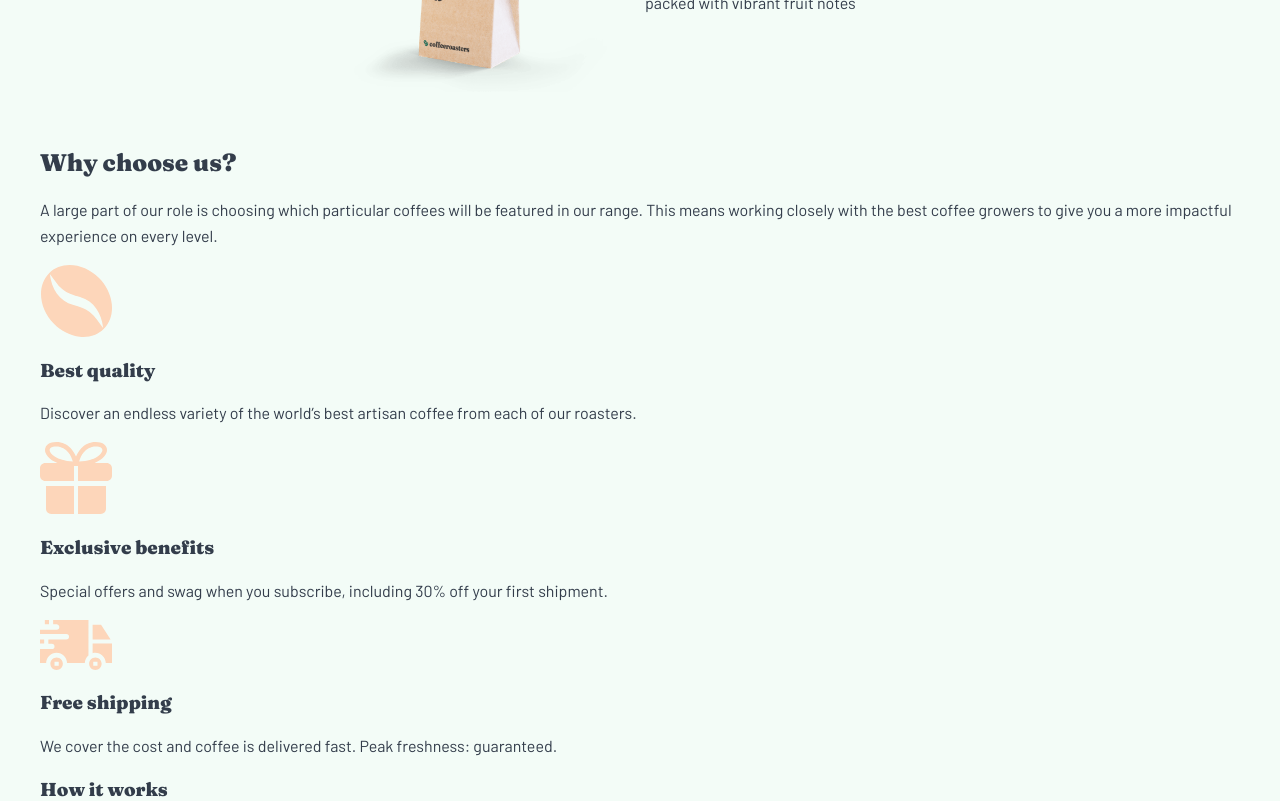
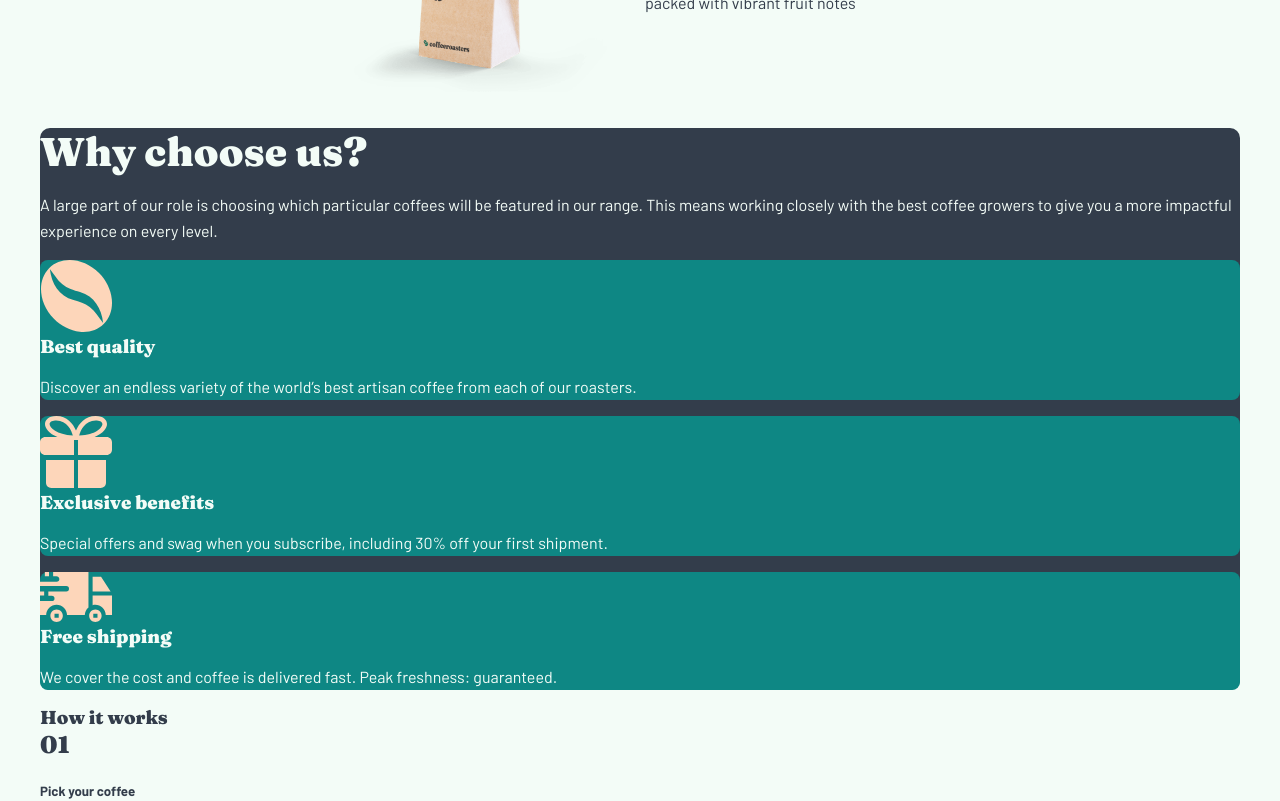
Before and after one commit to Andrparsons/coffeeroasters, a Next.js app: page / in a window 1280 px wide. Shown: the part 1840-2641 px from the top of the page. Built offline with nearby package versions, Linux system fonts and the light colour scheme.

Commit message:
added colours  and proper header size to features

```diff
--- a/pages/index.js
+++ b/pages/index.js
@@ -96,9 +96,8 @@ export default function Home() {
           </div>
         </div>
 
-        <div className={styles.featureGroup}>
+        <div className={styles.featureSection}>
           <h2>Why choose us?</h2>
-
           <p>
             A large part of our role is choosing which particular coffees will
             be featured in our range. This means working closely with the best
--- a/styles/Home.module.css
+++ b/styles/Home.module.css
@@ -13,7 +13,7 @@
 
 .intro {
   margin-top: 2.5rem;
-  border-radius: 0.625rem;
+  border-radius: var(--radiusLarge);
   padding: 6.25rem 1.5rem;
   background: url(/home/mobile/image-hero-coffeepress.jpg);
   background-repeat: no-repeat;
@@ -145,3 +145,16 @@
     font-size: 9.375rem;
   }
 }
+
+/* features */
+
+.featureSection {
+  background-color: var(--darkBG);
+  color: var(--textLight);
+  border-radius: var(--radiusLarge);
+}
+
+.feature {
+  background-color: var(--highlightBG);
+  border-radius: var(--radiusSmall);
+}
--- a/styles/globals.css
+++ b/styles/globals.css
@@ -13,6 +13,7 @@
 
   --appBg: var(--lightCream);
   --darkBG: var(--darkGreyBlue);
+  --highlightBG: var(--darkCyan);
 
   --textDark: var(--darkGreyBlue);
   --textLight: var(--lightCream);
@@ -30,6 +31,11 @@
   --btnPrimaryDisabled: var(--shadedWhite);
 
   --gradient: linear-gradient(var(--grey), var(--lightCream));
+
+  /*border radius */
+
+  --radiusLarge: 0.625rem;
+  --radiusSmall: 0.5rem;
 }
 
 html,
@@ -64,12 +70,17 @@ h3,
 h4 {
   font-family: "Fraunces", serif;
   font-weight: 900;
+  margin: 0;
 }
 
 h1 {
   font-size: 2.5rem;
   line-height: 1;
-  margin: 0;
+}
+
+h2 {
+  font-size: 1.75rem;
+  line-height: 1;
 }
 
 h4 {
@@ -80,6 +91,11 @@ h4 {
 @media (min-width: 550px) {
   h1 {
     font-size: 3rem;
+  }
+
+  h2 {
+    font-size: 2rem;
+    line-height: 1.5;
   }
 }
 
@@ -92,4 +108,9 @@ h4 {
   h1 {
     font-size: 4.5rem;
   }
+
+  h2 {
+    font-size: 2.5rem;
+    line-height: 1.2;
+  }
 }
```
